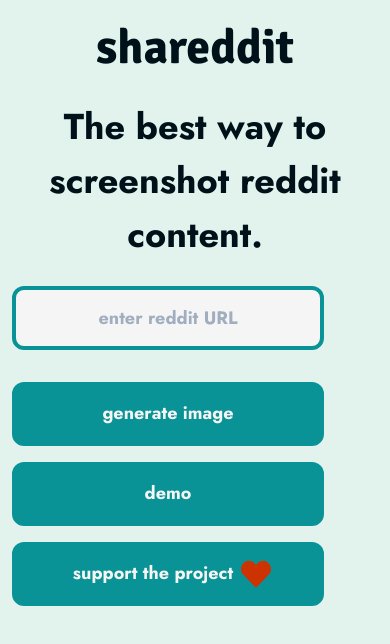
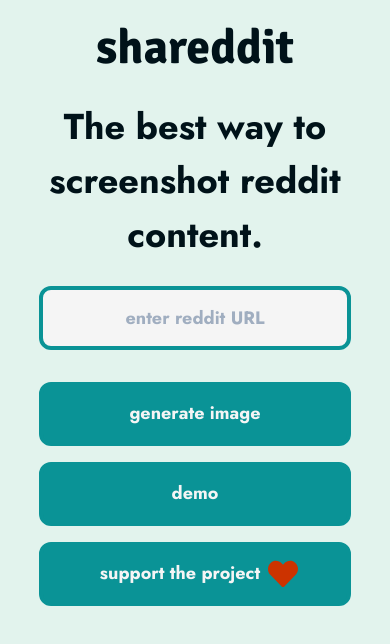
Before and after one commit to yountdev/threadshot, a React (Create React App) app: page / in a window 390 px wide. Shown: the top 644 px of the page. Built offline with nearby package versions, Linux system fonts and the light colour scheme.

Commit message:
Center buttons on mobile

```diff
--- a/src/screens/Home/components/LinkForm.tsx
+++ b/src/screens/Home/components/LinkForm.tsx
@@ -1,5 +1,5 @@
 import React from "react";
-import { Box } from "@chakra-ui/react";
+import { Box, Center } from "@chakra-ui/react";
 import { Field, Form, FormikProvider, useFormik } from "formik";
 import * as yup from "yup";
 
@@ -27,6 +27,7 @@ export const LinkForm: React.FC = () => {
   });
 
   return (
+    <Center>
       <Box width="100%" maxWidth="80vw">
         <FormikProvider value={formik}>
           <Form>
@@ -46,5 +47,6 @@ export const LinkForm: React.FC = () => {
           </Form>
         </FormikProvider>
       </Box>
+    </Center>
   );
 };
```
Lines whose indentation alone changed are shown as unchanged.
